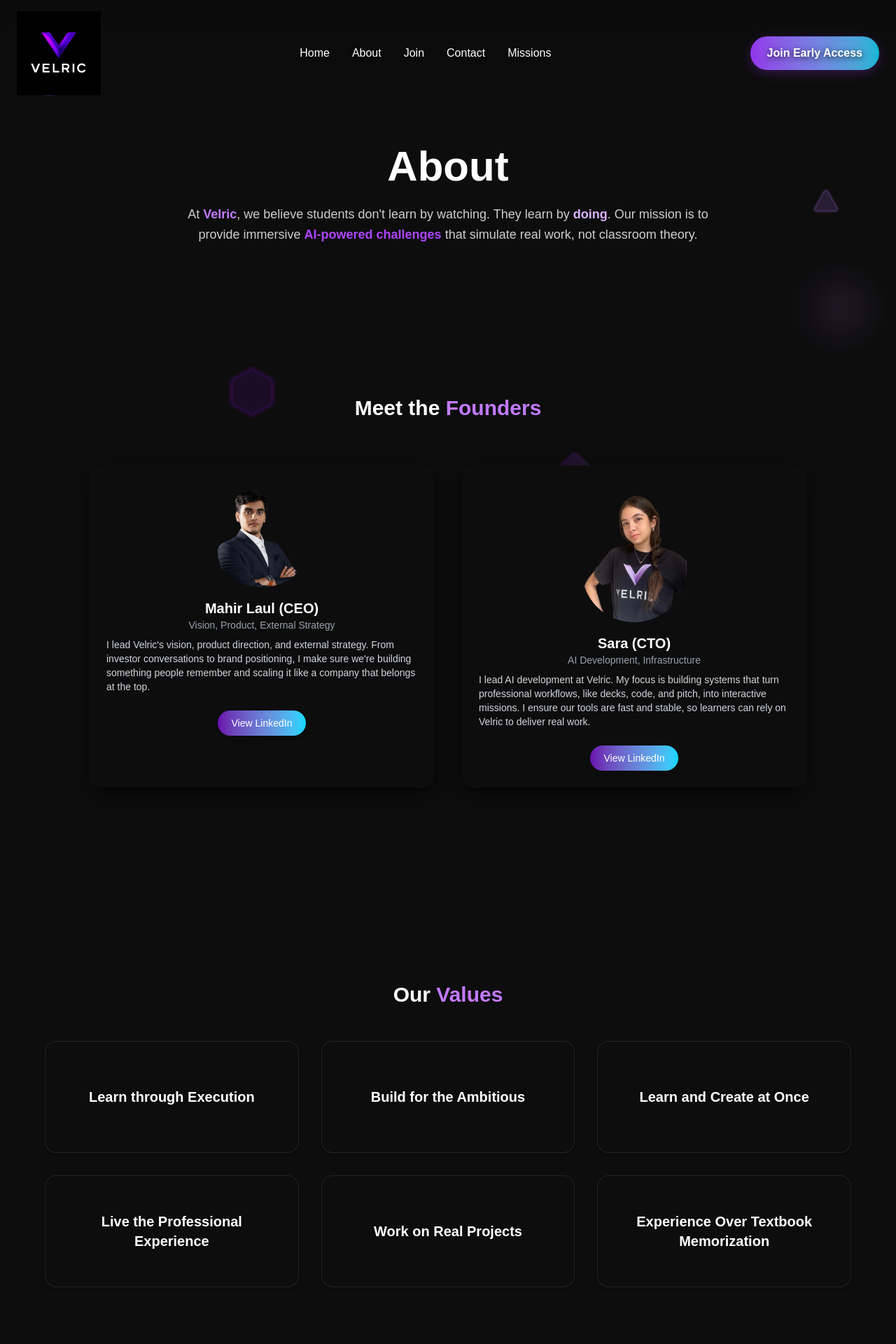
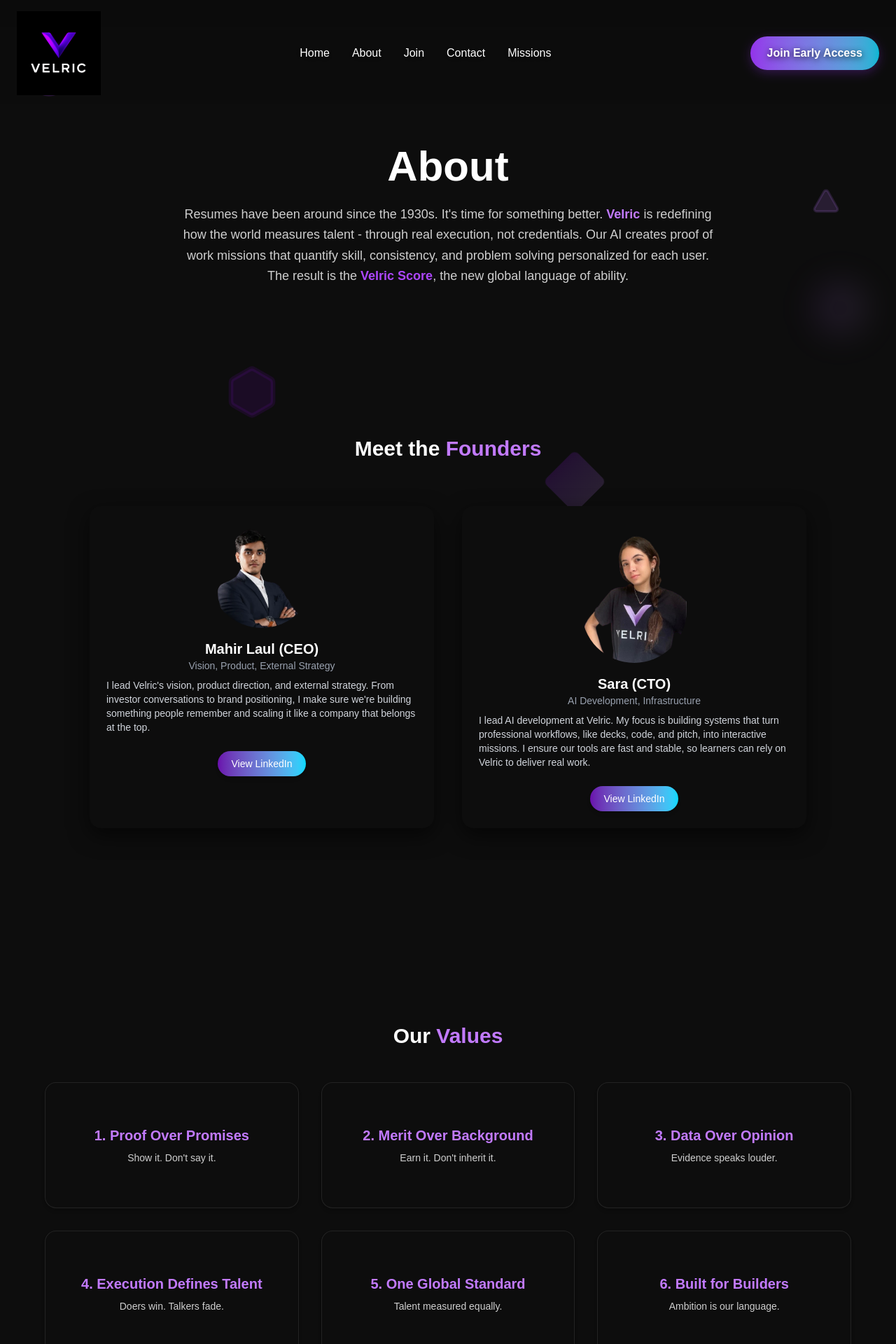
Before and after one commit to velric-ai/velric, a Next.js app: page /about in a window 1280 px wide. Shown: the top 1920 px of the page at 70% size. Built offline with nearby package versions, Linux system fonts and the light colour scheme.

Commit message:
Changed the content as instructed

```diff
--- a/components/HeroSection.tsx
+++ b/components/HeroSection.tsx
@@ -127,7 +127,7 @@
           animate={{ opacity: 1, y: 0 }}
           transition={{ duration: 0.8, delay: 0.8 }}
         >
-          Real World AI Built Missions Made Personally For You.
+          Companies recruit through AI missions, and every candidate earns a Velric Score that proves real ability.
         </motion.p>
 
         <motion.div
--- a/pages/about.tsx
+++ b/pages/about.tsx
@@ -60,7 +60,7 @@
           About
         </h1>
         <p className="text-lg text-white/80 max-w-3xl mx-auto leading-relaxed">
-          At <strong className="text-purple-400">Velric</strong>, we believe students don't learn by watching. They learn by <strong className="text-purple-300">doing</strong>. Our mission is to provide immersive <strong className="text-purple-500">AI-powered challenges</strong> that simulate real work, not classroom theory.
+          Resumes have been around since the 1930s. It's time for something better. <strong className="text-purple-400">Velric</strong> is redefining how the world measures talent - through real execution, not credentials. Our AI creates proof of work missions that quantify skill, consistency, and problem solving personalized for each user. The result is the <strong className="text-purple-500">Velric Score</strong>, the new global language of ability.
         </p>
       </section>
 
@@ -92,20 +92,39 @@
         <h2 className="text-3xl font-semibold text-center mb-12">
           Our <span className="text-purple-400 font-bold">Values</span>
         </h2>
-        <div className="grid grid-cols-1 md:grid-cols-3 gap-8 max-w-6xl mx-auto">
+        <div className="grid grid-cols-1 md:grid-cols-2 lg:grid-cols-3 gap-8 max-w-6xl mx-auto">
           {[
-            "Learn through Execution",
-            "Build for the Ambitious",
-            "Learn and Create at Once",
-            "Live the Professional Experience",
-            "Work on Real Projects",
-            "Experience Over Textbook Memorization",
+            {
+              title: "1. Proof Over Promises",
+              subtitle: "Show it. Don't say it."
+            },
+            {
+              title: "2. Merit Over Background",
+              subtitle: "Earn it. Don't inherit it."
+            },
+            {
+              title: "3. Data Over Opinion",
+              subtitle: "Evidence speaks louder."
+            },
+            {
+              title: "4. Execution Defines Talent",
+              subtitle: "Doers win. Talkers fade."
+            },
+            {
+              title: "5. One Global Standard",
+              subtitle: "Talent measured equally."
+            },
+            {
+              title: "6. Built for Builders",
+              subtitle: "Ambition is our language."
+            }
           ].map((value) => (
             <div
-              key={value}
-              className="value-item bg-[#0D0D0D] rounded-2xl p-6 text-center shadow-md border border-[#E0E0DC]/10 min-h-[160px] flex items-center justify-center"
+              key={value.title}
+              className="value-item bg-[#0D0D0D] rounded-2xl p-6 text-center shadow-md border border-[#E0E0DC]/10 min-h-[180px] flex flex-col items-center justify-center"
             >
-              <h3 className="text-xl font-bold">{value}</h3>
+              <h3 className="text-xl font-bold mb-2 text-purple-400">{value.title}</h3>
+              <p className="text-white/80 text-sm">{value.subtitle}</p>
             </div>
           ))}
         </div>
--- a/pages/index.tsx
+++ b/pages/index.tsx
@@ -152,7 +152,7 @@
               viewport={{ once: true }}
               transition={{ duration: 0.6, delay: 0.2 }}
             >
-              Students don't learn by <strong className="text-purple-400">watching</strong>. They learn by <strong className="text-purple-300">doing</strong>.
+              Companies recruit through <strong className="text-purple-400">AI missions</strong>, and every candidate earns a <strong className="text-purple-300">Velric Score</strong> that proves real ability.
             </motion.h2>
             <motion.p
               className="text-white/80 text-lg"
@@ -161,7 +161,7 @@
               viewport={{ once: true }}
               transition={{ duration: 0.6, delay: 0.4 }}
             >
-              <strong className="text-purple-500">Passive learning</strong> doesn't prepare you for real work. <strong className="text-purple-400">Velric</strong> transforms actual projects into interactive <strong className="text-purple-300">AI-driven missions</strong> to help you build real skills with real feedback.
+              The resume is a <strong className="text-purple-400">1930s invention</strong>. We're building its <strong className="text-purple-300">replacement</strong>. <strong className="text-purple-400">Velric</strong> turns real work into measurable proof. <strong className="text-purple-300">AI built missions</strong> test ability, and your <strong className="text-purple-500">Velric Score</strong> becomes the new standard companies hire through.
             </motion.p>
           </motion.div>
           <motion.div
@@ -268,7 +268,7 @@
           </motion.h2>
 
           <div className="diff-grid">
-            {/* Card 1 - No Lectures */}
+            {/* Card 1 - No Resumes */}
             <motion.div
               className="diff-card"
               initial={{ opacity: 0, y: 40 }}
@@ -281,19 +281,19 @@
                   <path strokeLinecap="round" strokeLinejoin="round" strokeWidth={1.5} d="M9 12h6m-6 4h6m2 5H7a2 2 0 01-2-2V5a2 2 0 012-2h5.586a1 1 0 01.707.293l5.414 5.414a1 1 0 01.293.707V19a2 2 0 01-2 2z" />
                 </svg>
               </div>
-              <h3>No Lectures</h3>
-              <p>Skip the boring theory. Jump straight into real professional work and learn by doing.</p>
+              <h3>1. No Resumes</h3>
+              <p>Resumes were invented in the 1930s and haven't evolved since. Velric replaces them with personalized proof of work missions that reveal how candidates actually think, build, and perform.</p>
               <div className="diff-visual">
                 <MissionFlow
                   width={320}
                   height={180}
-                  text="No Lectures"
+                  text="No Resumes"
                   className="w-full h-full rounded-xl"
                 />
               </div>
             </motion.div>
 
-            {/* Card 2 - No Simulations */}
+            {/* Card 2 - No Guesswork */}
             <motion.div
               className="diff-card"
               initial={{ opacity: 0, y: 40 }}
@@ -306,19 +306,19 @@
                   <path strokeLinecap="round" strokeLinejoin="round" strokeWidth={1.5} d="M10 20l4-16m4 4l4 4-4 4M6 16l-4-4 4-4" />
                 </svg>
               </div>
-              <h3>No Simulations</h3>
-              <p>Work on actual deliverables used by real companies. Your practice IS the real thing.</p>
+              <h3>2. No Guesswork</h3>
+              <p>Recruiters waste hours screening candidates based on buzzwords. Velric's AI evaluates real work, generating a Velric Score that quantifies skill, consistency, and problem solving ability.</p>
               <div className="diff-visual">
                 <HumanAIConnection
                   width={320}
                   height={180}
-                  text="Real Work"
+                  text="No Guesswork"
                   className="w-full h-full rounded-xl"
                 />
               </div>
             </motion.div>
 
-            {/* Card 3 - Real Work. Real Feedback. (Featured) */}
+            {/* Card 3 - No Bias (Featured) */}
             <motion.div
               className="diff-card featured"
               initial={{ opacity: 0, y: 40 }}
@@ -331,13 +331,13 @@
                   <path strokeLinecap="round" strokeLinejoin="round" strokeWidth={1.5} d="M13 10V3L4 14h7v7l9-11h-7z" />
                 </svg>
               </div>
-              <h3>Real Work. Real Feedback.</h3>
-              <p>Get instant AI-powered feedback on actual professional tasks. Build a portfolio that proves your skills.</p>
+              <h3>3. No Bias</h3>
+              <p>Every candidate is measured by the same standard. The Velric Score levels the playing field, removing subjective judgment and giving companies data backed confidence in every hire.</p>
               <div className="diff-visual">
                 <InteractiveDashboard
                   width={320}
                   height={180}
-                  text="Real Feedback"
+                  text="No Bias"
                   className="w-full h-full rounded-xl"
                 />
               </div>
@@ -402,33 +402,33 @@
           <div className="grid md:grid-cols-3 gap-10 max-w-6xl mx-auto">
             {[
               {
-                title: "For Learners",
+                title: "For Talent",
                 icon: "GraduationCap" as keyof typeof import('lucide-react'),
-                description: "Gain practical experience, build a strong portfolio, and get discovered for your skills, not just your resume.",
+                description: "Prove your skills through personalized AI built proof of work missions.",
                 features: [
-                  "→ Build a portfolio of real work.",
-                  "→ Receive AI-driven feedback.",
-                  "→ Connect with top employers."
+                  "→ Earn your Velric Score, a measurable signal of ability.",
+                  "→ Get hired by companies looking for proven execution.",
+                  "→ Build a portfolio backed by data."
                 ]
               },
               {
-                title: "For Educators",
-                icon: "BookOpen" as keyof typeof import('lucide-react'),
-                description: "Enhance curriculums with real-world challenges that foster execution and critical thinking.",
+                title: "For Employers",
+                icon: "Building2" as keyof typeof import('lucide-react'),
+                description: "Hire through proof, NOT resumes.",
                 features: [
-                  "→ Embed AI-powered missions into courses.",
-                  "→ Track learner progress and outcomes.",
-                  "→ Prepare students for real-world work."
+                  "→ Access a global pool of pre validated talent.",
+                  "→ Filter candidates by Velric Score and real performance data.",
+                  "→ Replace guesswork with AI driven evaluation."
                 ]
               },
               {
-                title: "For Companies",
-                icon: "Building2" as keyof typeof import('lucide-react'),
-                description: "Engage top talent through challenge-based recruitment and continuous learning.",
+                title: "For Partners",
+                icon: "BookOpen" as keyof typeof import('lucide-react'),
+                description: "Join the movement redefining how the world hires.",
                 features: [
-                  "→ Discover talent through real execution.",
-                  "→ Use missions to upskill teams.",
-                  "→ Build a culture of doing, not watching."
+                  "→ Integrate Velric missions into training or hiring workflows.",
+                  "→ Gain insights into skill benchmarks across industries.",
+                  "→ Build your brand around proof based opportunity."
                 ]
               }
             ].map((item, idx) => (
```
